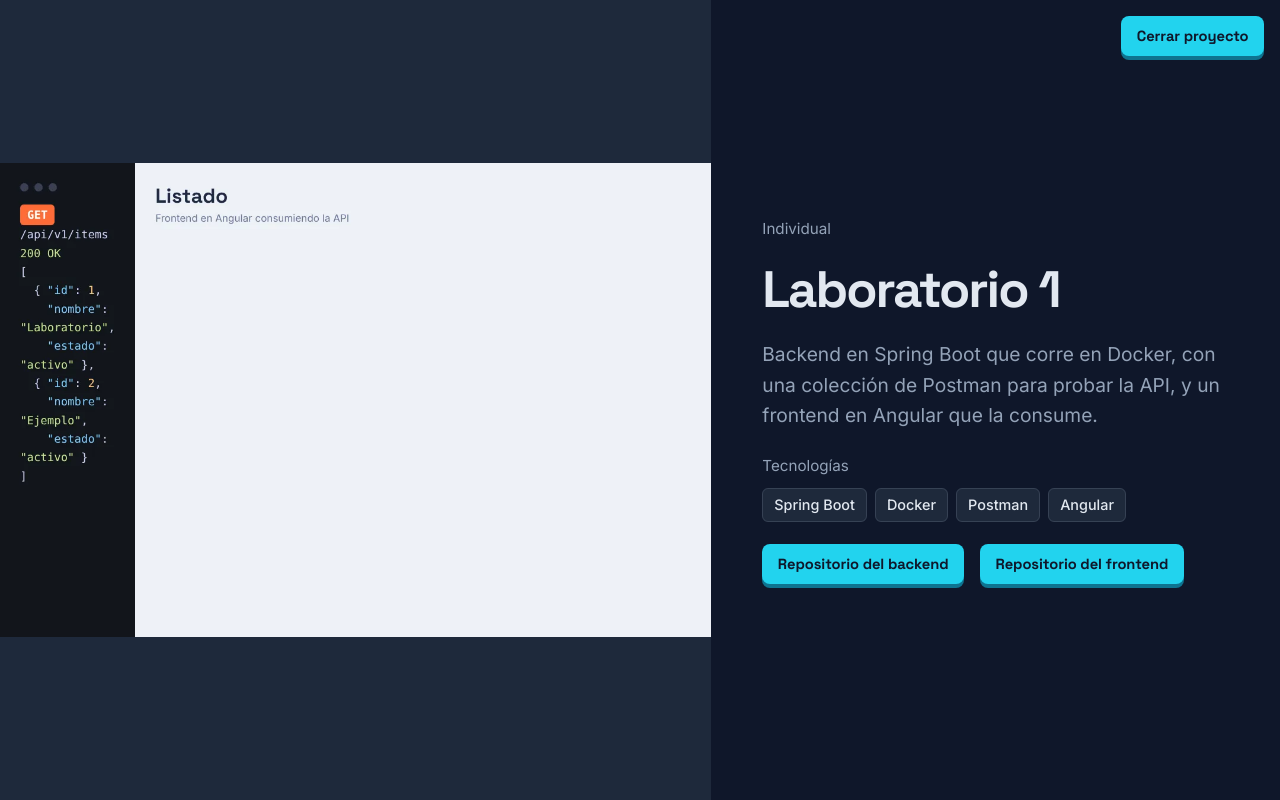
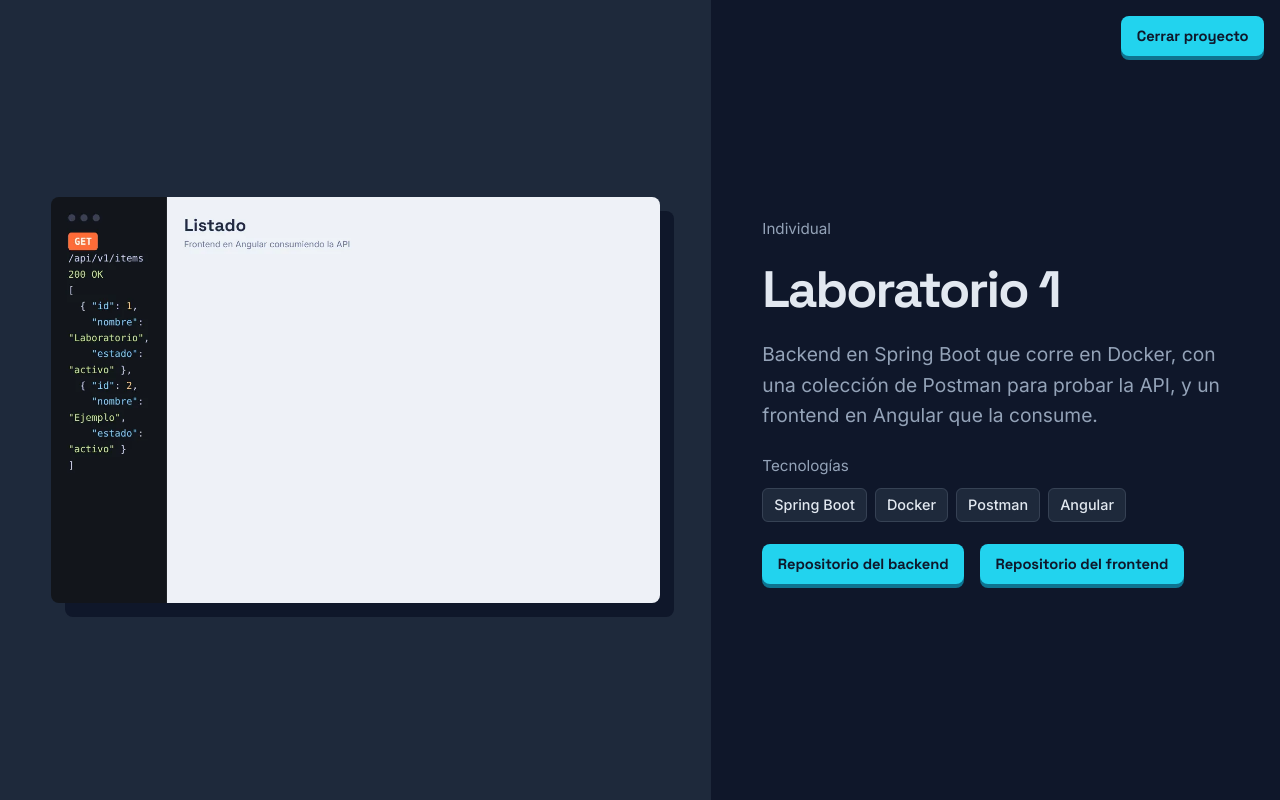
Before and after one commit to anthonyblanco-dev/anthonyblanco-dev.github.io, a plain HTML site: page proyecto/proyectos.html in a window 1280 px wide. Both pictures are taken after a click on the button 675 px from the left and 1313 px from the top of the page. Shown: the part 913-1713 px from the top of the page. Drawn offline with Linux system fonts and the light colour scheme.

Commit message:
Corrige el detalle de proyectos que se trababa tras abrir y cerrar
La animación de cierre dejaba un clip-path fijo que se aplicaba a la
siguiente apertura. Ahora se cancela al abrir y cerrar, se anima el
contenedor interno y se pausa el enfoque pixelado mientras el detalle
está abierto. También se reencuadra la imagen del detalle.

Co-Authored-By: Claude Sonnet 5.5 <noreply@anthropic.com>
Claude-Session: https://claude.ai/code/session_01LS2oj8BJF1RAQTGS99SLgt

```diff
--- a/proyecto/assets/css/main.css
+++ b/proyecto/assets/css/main.css
@@ -452,8 +452,8 @@ dialog.detail {
 }
 dialog.detail::backdrop { background: rgba(15, 23, 42, .8); }
 .detail__grid { min-height: 100%; display: grid; grid-template-columns: minmax(0, 1.25fr) minmax(0, 1fr); }
-.detail__img { position: relative; background: var(--surface); min-height: 280px; }
-.detail__img img { position: absolute; inset: 0; width: 100%; height: 100%; object-fit: contain; }
+.detail__img { background: var(--surface); min-height: 280px; display: grid; place-items: center; padding: clamp(20px, 4vw, 56px); }
+.detail__img img { width: 100%; height: auto; max-height: 100%; object-fit: contain; border-radius: 8px; box-shadow: 14px 14px 0 0 var(--base); }
 .detail__body { padding: clamp(28px, 4vw, 64px); display: flex; flex-direction: column; justify-content: center; gap: 22px; }
 .detail__body h2 { font-size: clamp(2rem, 4vw, 3.4rem); letter-spacing: -.04em; }
 .detail__tech { display: flex; flex-wrap: wrap; gap: 8px; }
@@ -461,7 +461,7 @@ dialog.detail::backdrop { background: rgba(15, 23, 42, .8); }
 .detail__meta { color: var(--muted); font-size: .95rem; }
 .detail__actions { display: flex; gap: 16px; flex-wrap: wrap; align-items: center; }
 .detail__close { position: fixed; top: 16px; right: 16px; z-index: 5; }
-@media (max-width: 860px) { .detail__grid { grid-template-columns: 1fr; } .detail__img { aspect-ratio: 16 / 10; min-height: 0; } }
+@media (max-width: 860px) { .detail__grid { grid-template-columns: 1fr; } .detail__img { min-height: 0; padding: 20px 20px 28px; } }
 
 /* =========================================================
    SERVICIOS
--- a/proyecto/assets/js/app.js
+++ b/proyecto/assets/js/app.js
@@ -246,14 +246,16 @@
      Mosaico que se enfoca (píxeles → imagen nítida)
      --------------------------------------------------------- */
   const LEVELS = [16, 10, 6, 3, 1];
+  let modal = false;
+  document.addEventListener("ab:modal", (e) => { modal = e.detail; if (!modal) $$(".tile").forEach((t) => t.dispatchEvent(new Event("ab:redraw"))); });
   function initTile(tile) {
     const img = $("img", tile), cv = $("canvas", tile);
     if (!img || !cv) return;
     const ctx = cv.getContext("2d"), off = document.createElement("canvas"), octx = off.getContext("2d");
     let idx = RM ? LEVELS.length - 1 : 0, goal = idx, timer = null, ok = false;
     const draw = () => {
-      if (!ok) return;
-      const dpr = Math.min(devicePixelRatio || 1, 2);
+      if (!ok || modal) return;
+      const dpr = Math.min(devicePixelRatio || 1, 1.5);
       const r = tile.getBoundingClientRect();
       const cw = Math.max(1, Math.round(r.width * dpr)), ch = Math.max(1, Math.round(r.height * dpr));
       if (cv.width !== cw || cv.height !== ch) { cv.width = cw; cv.height = ch; }
@@ -279,6 +281,7 @@
     cv.style.opacity = "0";
     if (img.complete && img.naturalWidth) ready(); else img.addEventListener("load", ready, { once: true });
     new ResizeObserver(draw).observe(tile);
+    tile.addEventListener("ab:redraw", draw);
     const fine = matchMedia("(hover: hover)").matches;
     tile.addEventListener("pointerenter", () => { if (fine) to(LEVELS.length - 1); });
     tile.addEventListener("pointerleave", () => { if (fine) to(0); });
@@ -306,7 +309,7 @@
     }));
 
     const dlg = $("#detail");
-    let opener = null, openId = null;
+    let opener = null, openId = null, closing = false;
     const fill = (id) => {
       const src = $(`.src[data-for="${id}"]`);
       const g = (k) => $(`[data-d="${k}"]`, src);
@@ -324,16 +327,33 @@
       const r = el.getBoundingClientRect();
       return `inset(${Math.max(0, r.top)}px ${Math.max(0, innerWidth - r.right)}px ${Math.max(0, innerHeight - r.bottom)}px ${Math.max(0, r.left)}px)`;
     };
+    const grid = $(".detail__grid", dlg);
+    const reveal = (frames, opts) => {
+      try { return grid.animate(frames, opts).finished; } catch (e) { return Promise.resolve(); }
+    };
     const openDetail = (id, el) => {
+      closing = false;
+      grid.getAnimations().forEach((a) => a.cancel());
       opener = el; openId = id; fill(id);
+      document.dispatchEvent(new CustomEvent("ab:modal", { detail: true }));
+      const from = rectClip(el);
       dlg.showModal(); dlg.scrollTop = 0; html.style.overflow = "hidden";
-      if (!RM) dlg.animate([{ clipPath: rectClip(el) }, { clipPath: "inset(0px 0px 0px 0px)" }], { duration: 460, easing: "steps(8, end)" });
-      $("#d-close").focus();
+      $("#d-close").focus({ preventScroll: true });
+      if (!RM) reveal([{ clipPath: from }, { clipPath: "inset(0px 0px 0px 0px)" }], { duration: 460, easing: "steps(8, end)" }).then(() => { grid.style.clipPath = ""; });
     };
     const closeDetail = () => {
-      const done = () => { dlg.close(); html.style.overflow = ""; openId = null; if (opener) opener.focus(); };
+      closing = true;
+      const done = () => {
+        if (!closing) return;
+        closing = false;
+        grid.getAnimations().forEach((a) => a.cancel()); grid.style.clipPath = ""; dlg.close(); html.style.overflow = ""; openId = null;
+        document.dispatchEvent(new CustomEvent("ab:modal", { detail: false }));
+        if (opener) opener.focus({ preventScroll: true });
+      };
       if (RM || !opener || !opener.isConnected || opener.closest("[hidden]")) return done();
-      dlg.animate([{ clipPath: "inset(0px 0px 0px 0px)" }, { clipPath: rectClip(opener) }], { duration: 360, easing: "steps(6, end)", fill: "forwards" }).finished.then(done);
+      const to = rectClip(opener);
+      reveal([{ clipPath: "inset(0px 0px 0px 0px)" }, { clipPath: to }], { duration: 360, easing: "steps(6, end)", fill: "forwards" }).then(done);
+      setTimeout(() => { if (closing) done(); }, 900);
     };
     $$(".tile", gallery).forEach((tl) => tl.addEventListener("click", () => openDetail(tl.dataset.pid, tl)));
     $("#d-close").addEventListener("click", closeDetail);
```
